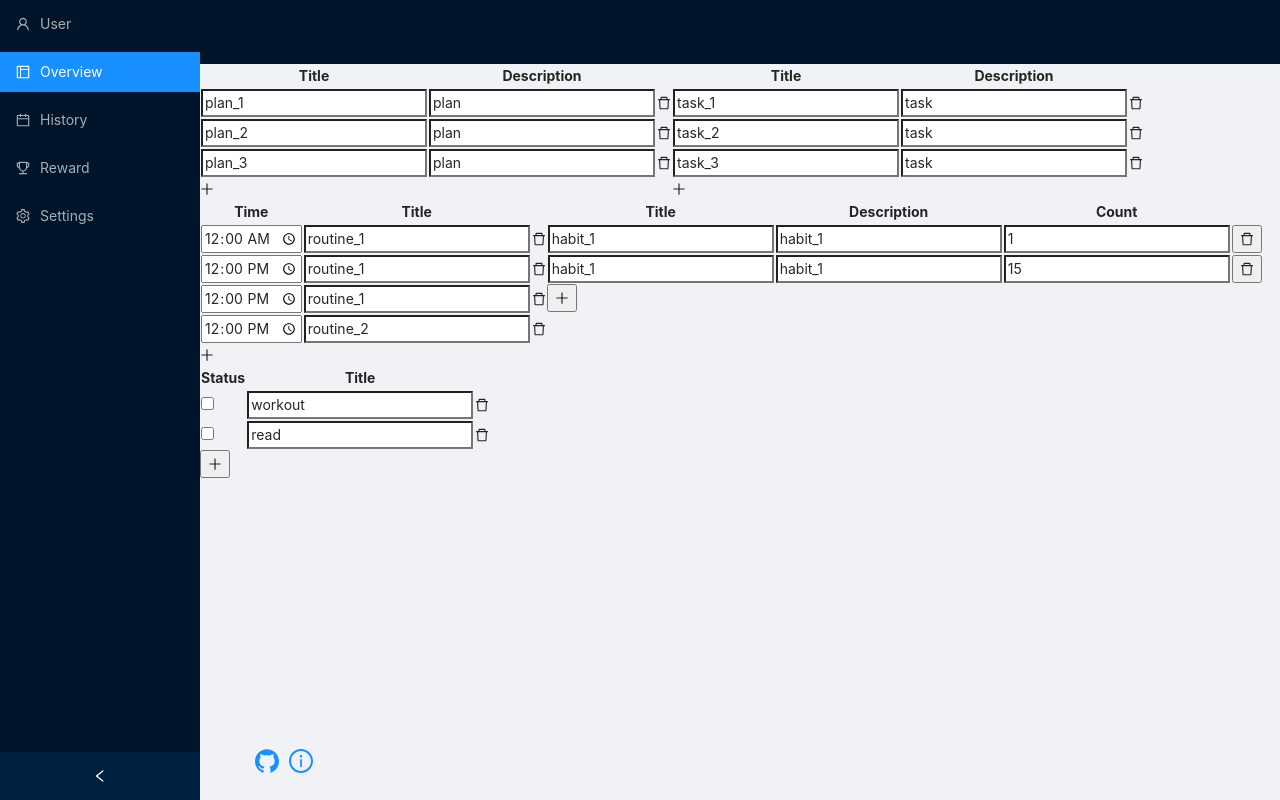
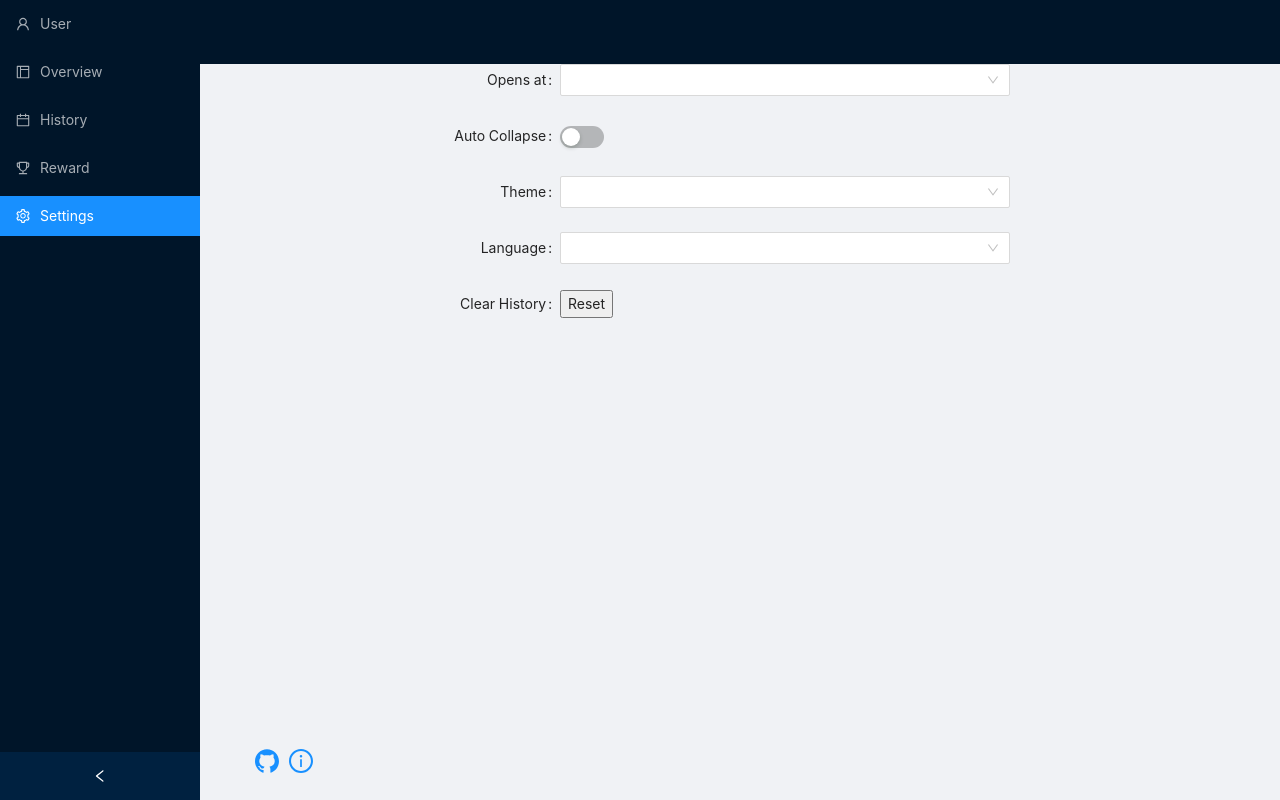
Before and after one commit to MattisZheng/sisyphus_stone, a React (Vite) app: page / in a window 1280 px wide. Built offline with nearby package versions, Linux system fonts and the light colour scheme.

Commit message:
update settings

```diff
--- a/src/App.tsx
+++ b/src/App.tsx
@@ -16,7 +16,7 @@ import habits from './data/habits.json';
 import missions from './data/missions.json';
 import rewards from './data/rewards.json';
 import goals from './data/goals.json';
-import settings from './data/settings.json';
+import configs from './data/configs.json';
 
 const { Header, Content, Footer, Sider } = Layout;
 
@@ -29,10 +29,10 @@ function App() {
   setInitFile('missions', missions);
   setInitFile('rewards', rewards);
   setInitFile('goals', goals);
-  setInitFile('settings', settings);
+  setInitFile('configs', configs);
 
   // navigation keys
-  const [selectedKeys, setSelectedKeys] = useState(['2']);
+  const [selectedKeys, setSelectedKeys] = useState(['5']);
 
   return (
     <Layout
@@ -47,7 +47,7 @@ function App() {
         <Header>
           <HeaderContent />
         </Header>
-        <Content style={{overflow:"scroll"}}>
+        <Content style={{ overflowY: 'scroll' }}>
           <MainContent selectedKeys={selectedKeys} />
         </Content>
         <Footer>
--- a/src/contexts/History.tsx
+++ b/src/contexts/History.tsx
@@ -1,19 +1,19 @@
 import { useState } from 'react';
 import { Alert, Calendar } from 'antd';
+import type { Dayjs } from 'dayjs';
 import dayjs from 'dayjs';
 
 const History = () => {
   const [selectedValue, setSelectedValue] = useState(() => dayjs(new Date()));
 
-  const onSelect = (newValue) => {
+  function handleSelect(newValue: Dayjs) {
     setSelectedValue(newValue);
-  };
+  }
 
   return (
-    <main>
-      <Alert message={`You selected date: ${selectedValue?.format('YYYY-MM-DD')}`} />
-      <Calendar onSelect={onSelect} />
-    </main>
+    <>
+      <Calendar onSelect={handleSelect} />
+    </>
   );
 };
 
--- a/src/contexts/Overview.tsx
+++ b/src/contexts/Overview.tsx
@@ -1,6 +1,5 @@
 // antd grid system
 import { Col, Row } from 'antd';
-
 import Plans from './Overview/Plans';
 import Tasks from './Overview/Tasks';
 import Routines from './Overview/Routines';
@@ -9,7 +8,6 @@ import Missions from './Overview/Missions';
 
 const Overview = () => {
   return (
-    <main>
     <Col>
       <Row>
         <Plans />
@@ -21,7 +19,6 @@ const Overview = () => {
         <Missions />
       </Row>
     </Col>
-    </main>
   );
 };
 
--- a/src/contexts/Overview/Habits.tsx
+++ b/src/contexts/Overview/Habits.tsx
@@ -60,22 +60,18 @@ const Habits = () => {
                   <EditableInput index={index} col="count" type="number" value={habit.count} onBlur={handleUpdate} />
                 </td>
                 <td>
-                  <button
+                  <DeleteOutlined
                     onClick={() => {
                       handleDelete(index);
                     }}
-                  >
-                    <DeleteOutlined />
-                  </button>
+                  />
                 </td>
               </tr>
             );
           })}
         </tbody>
       </table>
-      <button onClick={handleAdd}>
-        <PlusOutlined />
-      </button>
+      <PlusOutlined onClick={handleAdd} />
     </div>
   );
 };
--- a/src/contexts/Reward.tsx
+++ b/src/contexts/Reward.tsx
@@ -3,10 +3,10 @@ import Goals from './Reward/Goals';
 
 const Reward = () => {
   return (
-    <main>
+    <>
       <Rewards />
       <Goals />
-    </main>
+    </>
   );
 };
 
--- a/src/contexts/Setting.tsx
+++ b/src/contexts/Setting.tsx
@@ -1,6 +1,16 @@
 import { useState, useEffect } from 'react';
 import { List, Form, Input, Switch, Select } from 'antd';
-import { ConsoleSqlOutlined } from '@ant-design/icons';
+// utils
+import setInitFile from '../utils/setInitFile';
+// init file settings
+import plans from '../data/plans.json';
+import tasks from '../data/tasks.json';
+import routines from '../data/routines.json';
+import habits from '../data/habits.json';
+import missions from '../data/missions.json';
+import rewards from '../data/rewards.json';
+import goals from '../data/goals.json';
+import configs from '../data/configs.json';
 
 interface Option {
   value: string;
@@ -57,60 +67,77 @@ const languageOptions: Option[] = [
   },
 ];
 
-function handleSave() {
-  console.log('save');
-}
-
 // clear history
-function handleClearHistory(e: any) {
-  // clear history in local storage
-  e.preventDefault();
-  localStorage.clear();
-}
 
 const Settings = () => {
-  const [config, setConfig] = useState();
+  const [config, setConfig] = useState<string[]>([]);
 
-  // load config from local storage
-  const loadConfig = () => {
-    const data = localStorage.getItem('settings');
-    console.log(data);
-    if (data) {
-      setConfig(JSON.parse(data));
+  const getLocalStorage = () => {
+    let getData: string | null = localStorage.getItem('configs');
+    console.log(getData);
+    if (getData) {
+      setConfig(JSON.parse(getData));
+      console.table(config);
     }
-    console.log(config);
+  };
+
+  const saveConfig = (data: any) => {
+    localStorage.setItem('settings', JSON.stringify(data));
+    getLocalStorage();
+  };
+
+  const handleClearHistory = (e: any) => {
+    e.preventDefault();
+    localStorage.clear();
+    // init files
+    setInitFile('plans', plans);
+    setInitFile('tasks', tasks);
+    setInitFile('routines', routines);
+    setInitFile('habits', habits);
+    setInitFile('missions', missions);
+    setInitFile('rewards', rewards);
+    setInitFile('goals', goals);
+    setInitFile('configs', configs);
+    getLocalStorage();
   };
 
   useEffect(() => {
-    loadConfig();
+    getLocalStorage();
   }, []);
 
   return (
-    <main>
-      {localStorage.getItem('settings')}
+    <>
       {config && (
         <Form
           name="setting"
           labelCol={{ span: 8 }}
           wrapperCol={{ span: 10 }}
-          initialValues={{ remember: true }}
-          onFinish={() => console.log('finished')}
+          onValuesChange={(changedValues, allValues) => {
+            console.log(changedValues, allValues);
+            saveConfig(allValues);
+          }}
+          onFinish={() => {
+            console.log('finish');
+          }}
         >
-          <Form.Item label="Opens at" name="tab">
+          <Form.Item label="Opens at" name="tab" initialValue={config.opens}>
             <Select options={tabOptions} />
           </Form.Item>
-          <Form.Item label="Auto Collapse" name="tab">
+          <Form.Item label="Auto Collapse" valuePropName="checked" initialValue={config.auto} name="auto_collapse">
             <Switch />
           </Form.Item>
-          <Form.Item label="Theme" name="theme">
+          <Form.Item label="Theme" name="theme" initialValue={config.theme}>
             <Select options={themeOptions} />
           </Form.Item>
-          <Form.Item label="Language" name="language">
+          <Form.Item label="Language" name="language" initialValue={config.language}>
             <Select options={languageOptions} />
+          </Form.Item>
+          <Form.Item label="Clear History" name="clear_history">
+            <button onClick={handleClearHistory}>Reset</button>
           </Form.Item>
         </Form>
       )}
-    </main>
+    </>
   );
 };
 
--- a/src/contexts/User.tsx
+++ b/src/contexts/User.tsx
@@ -1,8 +1,8 @@
 const User = () => {
   return (
-    <main>
+    <>
       <h1>Login</h1>
-    </main>
+    </>
   );
 };
 
--- a/src/data/settings.json
+++ b/src/data/configs.json
@@ -1,6 +1,6 @@
 {
   "opens at": "start",
-  "auto collapse after select": true,
+  "auto collapse after select": "checked",
   "theme": "dark",
   "language": "en"
 }
```
Also changed, not shown: 1 other file (tests, documents, lock files or other folders). Lines whose indentation alone changed are shown as unchanged.
